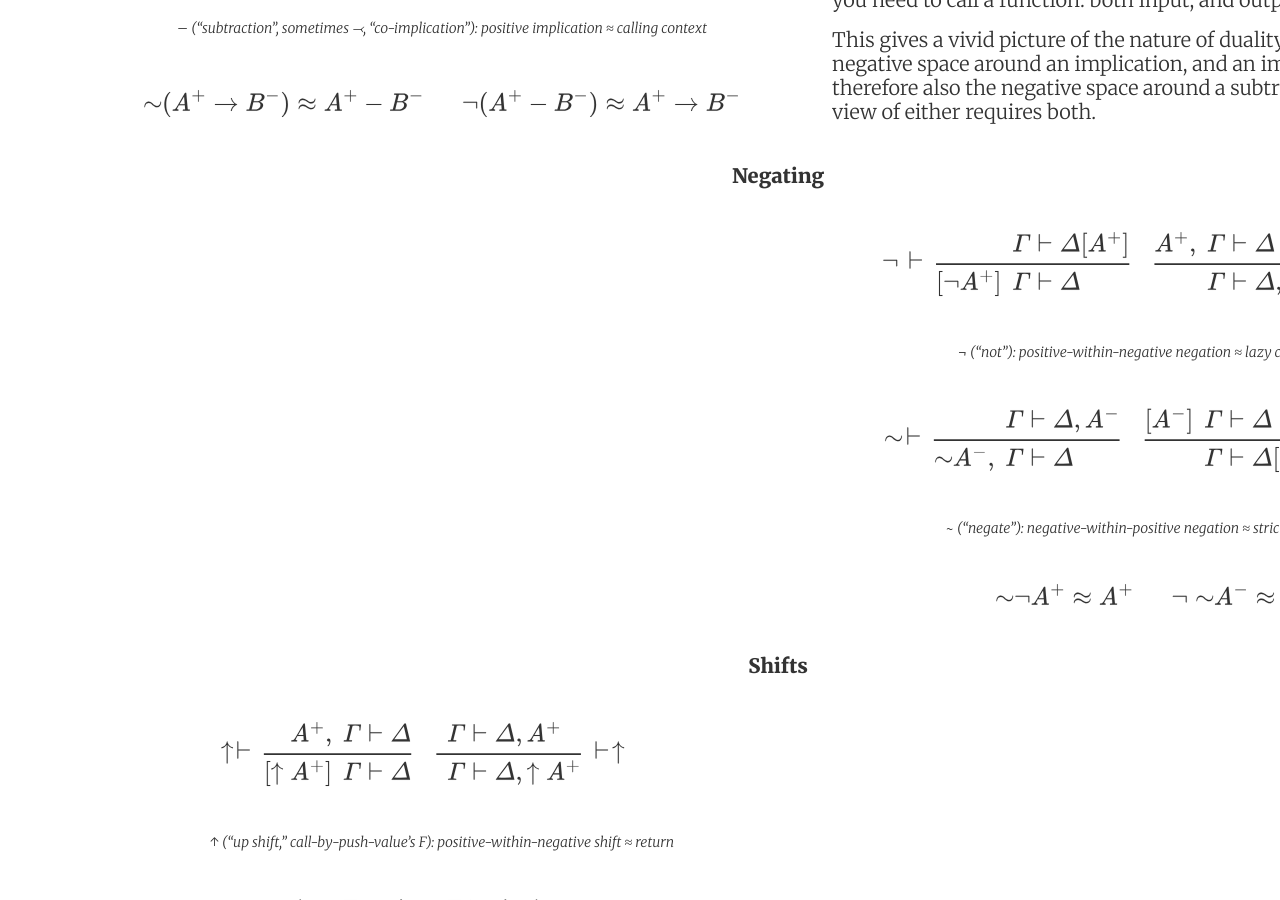
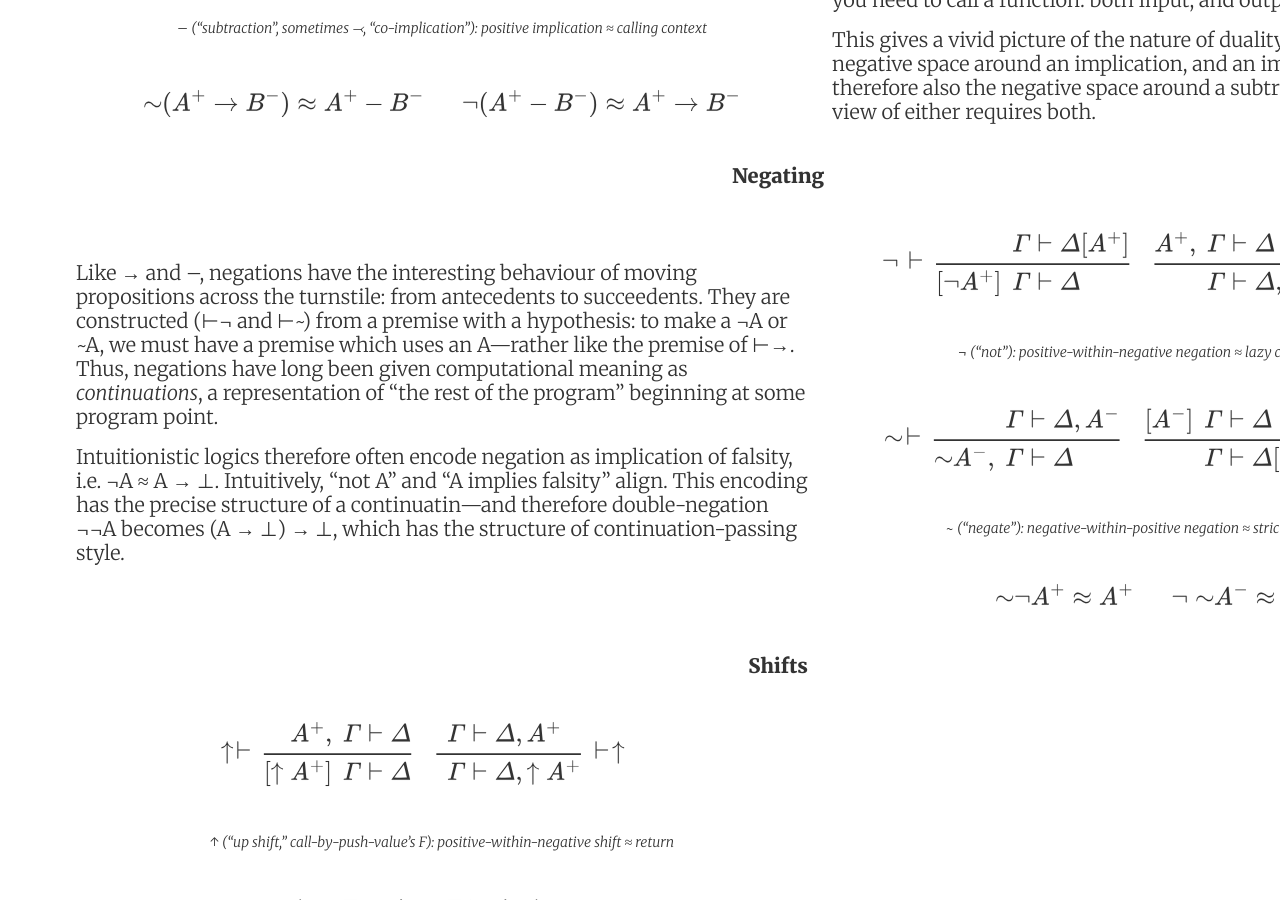
Before and after one commit to robrix/robrix.github.io, a Jekyll site: the page docs/posts/2021-06-07-duality/index.html, which Jekyll copies as it is, in a window 1280 px wide and 900 px high, scrolled down 2941 px. Built offline with Jekyll 4.4.1, drawn with Linux system fonts in a browser that asks for light colours.

Commit message:
Talk about negation.

```diff
--- a/docs/feed.xml
+++ b/docs/feed.xml
@@ -419,6 +419,12 @@
 </tr>
 <tr>
 <td colspan="2" rowspan="5">
+<p>
+Like → and –, negations have the interesting behaviour of moving propositions across the turnstile: from antecedents to succeedents. They are constructed (⊢¬ and ⊢~) from a premise with a hypothesis: to make a ¬A or ~A, we must have a premise which uses an A—rather like the premise of ⊢→. Thus, negations have long been given computational meaning as <em>continuations</em>, a representation of “the rest of the program” beginning at some program point.
+</p>
+<p>
+Intuitionistic logics therefore often encode negation as implication of falsity, i.e. ¬A ≈ A → ⊥. Intuitively, “not A” and “A implies falsity” align. This encoding has the precise structure of a continuatin—and therefore double-negation ¬¬A becomes (A → ⊥) → ⊥, which has the structure of continuation-passing style.
+</p>
 </td>
 <td colspan="2">
 <span class="math display">$$
--- a/docs/posts/2021-06-07-duality/index.html
+++ b/docs/posts/2021-06-07-duality/index.html
@@ -467,6 +467,12 @@
 </tr>
 <tr>
 <td colspan="2" rowspan="5">
+<p>
+Like → and –, negations have the interesting behaviour of moving propositions across the turnstile: from antecedents to succeedents. They are constructed (⊢¬ and ⊢~) from a premise with a hypothesis: to make a ¬A or ~A, we must have a premise which uses an A—rather like the premise of ⊢→. Thus, negations have long been given computational meaning as <em>continuations</em>, a representation of “the rest of the program” beginning at some program point.
+</p>
+<p>
+Intuitionistic logics therefore often encode negation as implication of falsity, i.e. ¬A ≈ A → ⊥. Intuitively, “not A” and “A implies falsity” align. This encoding has the precise structure of a continuatin—and therefore double-negation ¬¬A becomes (A → ⊥) → ⊥, which has the structure of continuation-passing style.
+</p>
 </td>
 <td colspan="2">
 <span class="math display">$$
```
Also changed, not shown: posts/2021-06-07-duality.md (+2 -0 lines).
